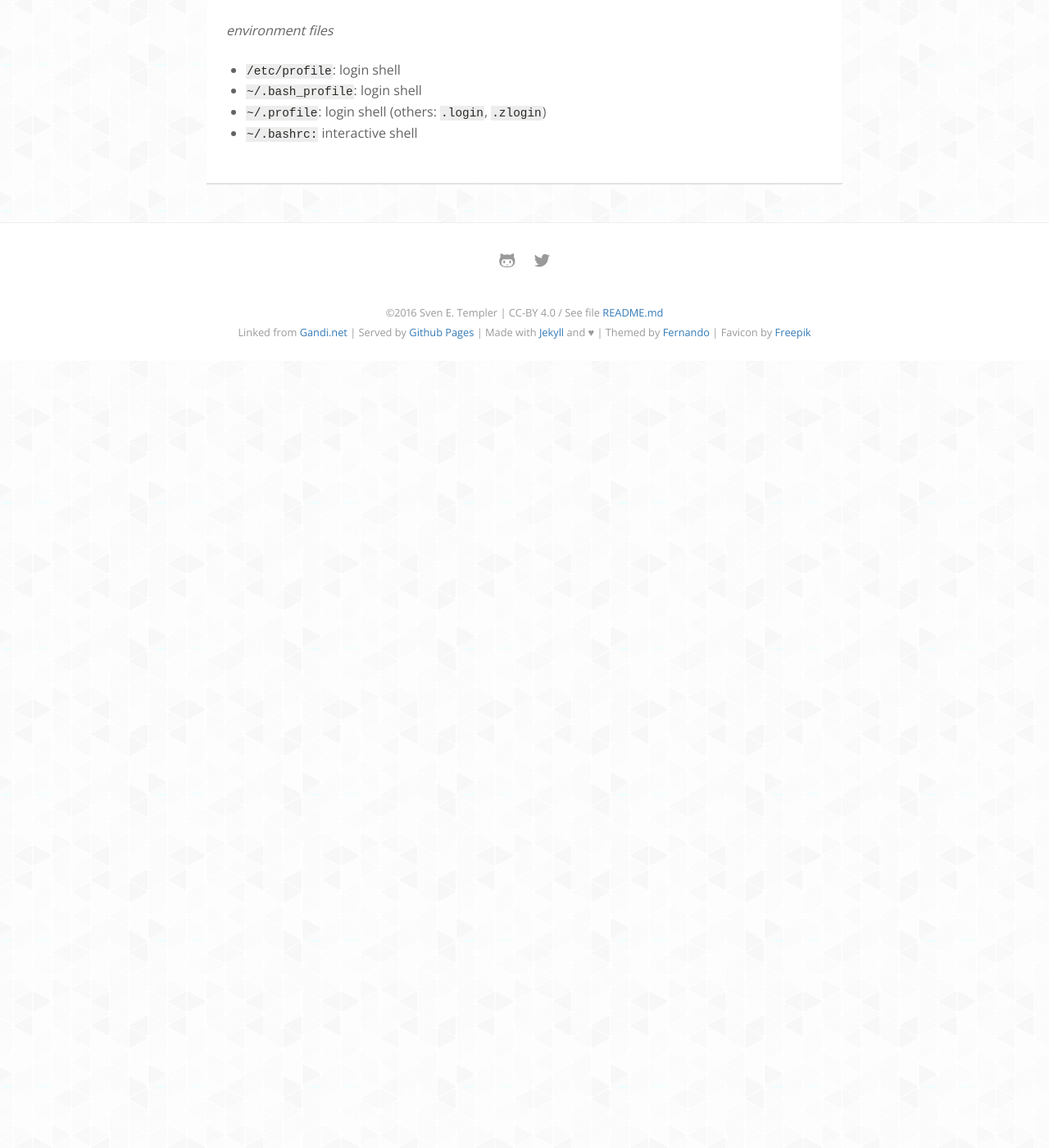
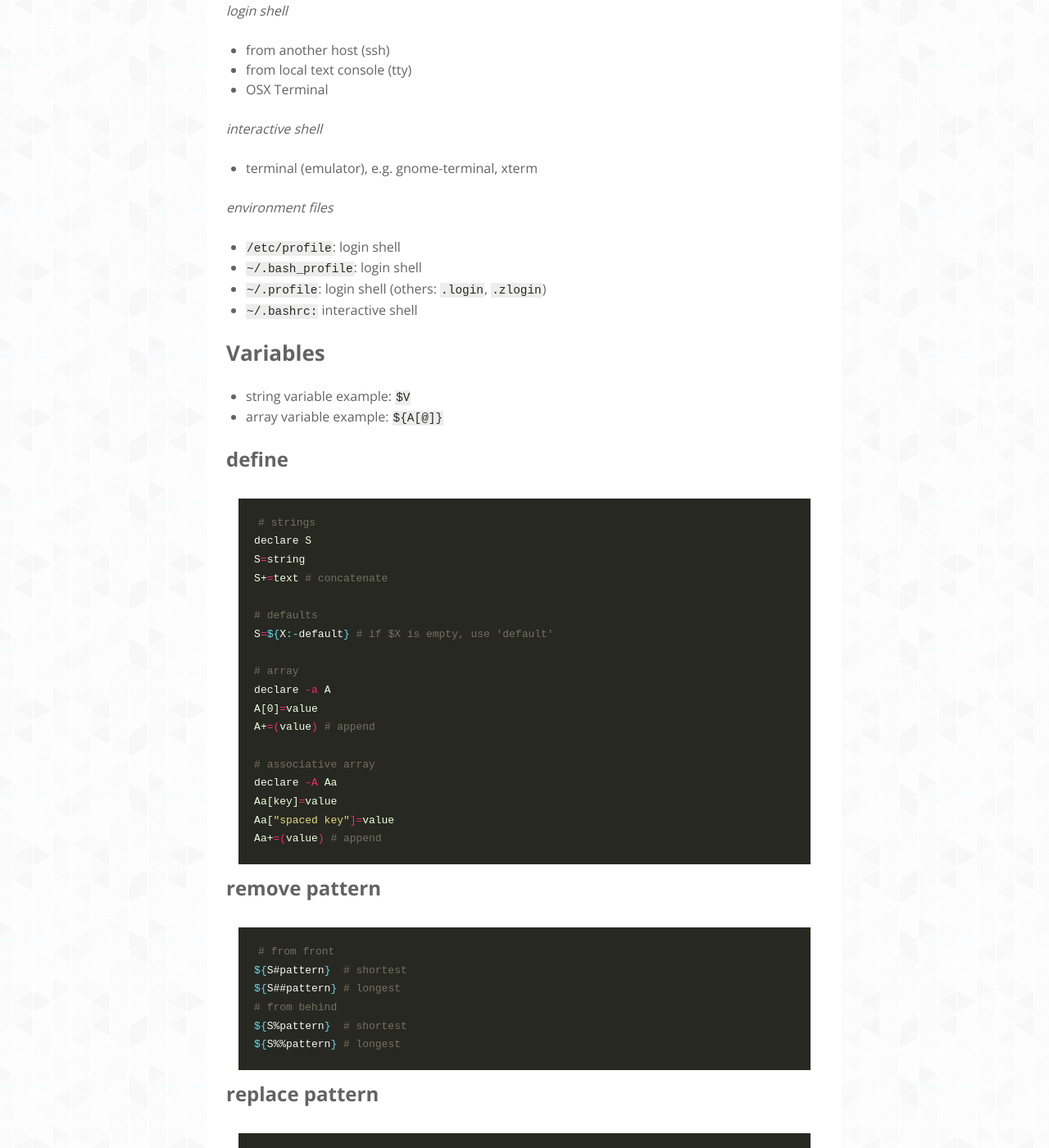
Before and after one commit to pmdbio/setempler.github.io, a Jekyll site: the page built from _manuals/bash.md, in a window 1280 px wide and 1400 px high, scrolled down 648 px. Shown: the whole window at 82% size. Built offline with Jekyll 4.4.1, drawn with Linux system fonts in a browser that asks for light colours; nearby versions of some CDN libraries; some web fonts are replaced; before the commit the page ends 1088 px from its top, so only the background shows below that; some of the changed text lies outside the part shown.

Commit message:
expanded manual bash

````diff
--- a/_manuals/bash.md
+++ b/_manuals/bash.md
@@ -29,3 +29,89 @@
 * `~/.bash_profile`: login shell
 * `~/.profile`: login shell (others: `.login`, `.zlogin`)
 * `~/.bashrc:` interactive shell
+
+## Variables
+
+* string variable example: `$V`
+* array variable example: `${A[@]}`
+
+### define
+
+```bash
+# strings
+declare S
+S=string
+S+=text # concatenate
+
+# defaults
+S=${X:-default} # if $X is empty, use 'default'
+
+# array
+declare -a A
+A[0]=value
+A+=(value) # append
+
+# associative array
+declare -A Aa
+Aa[key]=value
+Aa["spaced key"]=value
+Aa+=(value) # append
+```
+
+### remove pattern
+
+```bash
+# from front
+${S#pattern}  # shortest
+${S##pattern} # longest
+# from behind
+${S%pattern}  # shortest
+${S%%pattern} # longest
+```
+
+### replace pattern
+
+```bash
+${S/pattern/replacement}  # shortest
+${S//pattern/replacement} # longest
+
+${S/#pattern/replacement} # from front
+${A[@]/#/new_prefix}
+
+${S/%pattern/replacement} # from behind
+${A[@]/%/new_suffix}
+```
+
+### sizes and indices
+
+```bash
+${#S}     # string length
+${#A[@]}  # array size
+${#A[0]}  # string length
+
+${!A[@]}  # array indices (0-based)
+${!Aa[@]} # keys
+```
+
+### subset
+
+```bash
+${S:2}      # from front
+${S:(-3)}   # from behind
+${S:2:1}    # from front by length
+${A[@]:2:1} # from index by elements
+```
+
+### print
+
+```bash
+printf '%s\n' ${A[@]}
+```
+
+### examples
+
+```bash
+${V/#*.} # file ending
+${V##*.} # file ending
+${V##*/} # basename
+```
````
